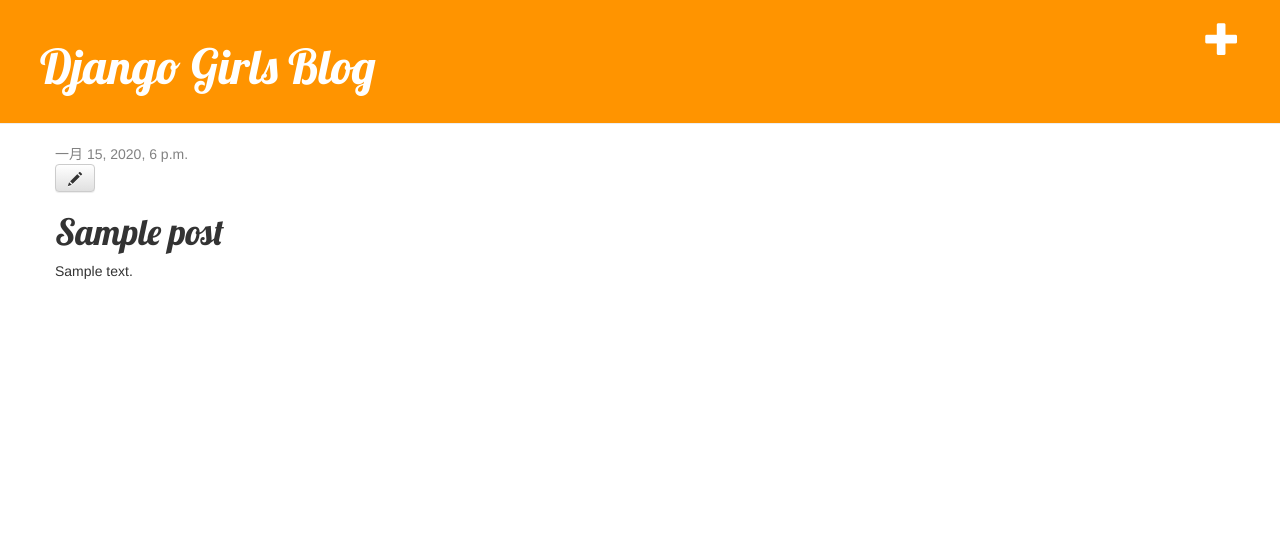
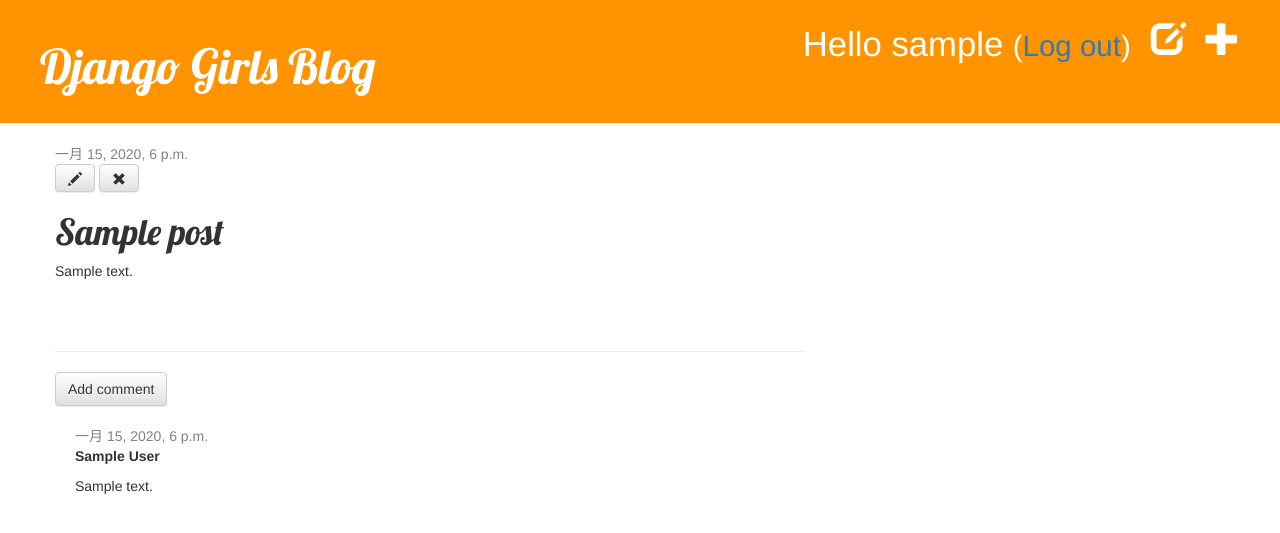
Before and after one commit to tismagic/my-first-blog, a Django app: page /post/1/ in a window 1280 px wide. Shown: the top 533 px of the page. Run offline with Django 3.2, Linux system fonts and the light colour scheme; a user stored in the database is signed in; tables that the repository leaves empty hold one stand-in row (values such as "Sample post"); some libraries are stand-ins or nearby versions.

Commit message:
add comment features

```diff
--- a/blog/admin.py
+++ b/blog/admin.py
@@ -1,5 +1,6 @@
 from django.contrib import admin
-from .models import Post
+from .models import Post, Comment
 
 # Register your models here.
 admin.site.register(Post)
+admin.site.register(Comment)
--- a/blog/models.py
+++ b/blog/models.py
@@ -15,3 +15,20 @@
 
     def __str__(self):
         return self.title
+
+    def approved_comments(self):
+        return self.comments.filter(approved_comment=True)
+
+class Comment(models.Model):
+    post = models.ForeignKey('blog.Post', on_delete=models.CASCADE, related_name='comments')
+    author = models.CharField(max_length=200)
+    text = models.TextField()
+    created_date = models.DateTimeField(default=timezone.now)
+    approved_comment = models.BooleanField(default=False)
+
+    def approve(self):
+        self.approved_comment = True
+        self.save()
+
+    def __str__(self):
+        return self.text
--- a/blog/static/css/blog.css
+++ b/blog/static/css/blog.css
@@ -44,3 +44,7 @@
 .post h1 a, .post h1 a:visited {
     color: #000000;
 }
+
+.comment {
+    margin: 20px 0px 20px 20px;
+}
--- a/blog/templates/blog/base.html
+++ b/blog/templates/blog/base.html
@@ -13,6 +13,10 @@
     <div class="page-header">
         {% if user.is_authenticated %}
         <a href="{% url 'post_new' %}" class="top-menu"><span class="glyphicon glyphicon-plus"></span></a>
+        <a href="{% url 'post_draft_list' %}" class="top-menu"><span class="glyphicon glyphicon-edit"></span></a>
+        <p class="top-menu">Hello {{ user.username }} <small>(<a href="{% url 'logout' %}">Log out</a>)</small></p>
+        {% else %}
+        <a href="{% url 'login' %}" class="top-menu"><span class="glyphicon glyphicon-lock"></span></a>
         {% endif %}
         <h1>
             <a href="/">Django Girls Blog</a>
--- a/blog/templates/blog/post_detail.html
+++ b/blog/templates/blog/post_detail.html
@@ -6,11 +6,33 @@
             <div class="date">
                 {{ post.published_date }}
             </div>
+        {% else %}
+            <a class="btn btn-default" href="{% url 'post_publish' pk=post.pk %}">Publish</a>
         {% endif %}
         {% if user.is_authenticated %}
         <a class="btn btn-default" href="{% url 'post_edit' pk=post.pk %}"><span class="glyphicon glyphicon-pencil"></span></a>
+        <a class="btn btn-default" href="{% url 'post_remove' pk=post.pk %}"><span class="glyphicon glyphicon-remove"></span></a>
         {% endif %}
         <h1>{{ post.title }}</h1>
         <p>{{ post.text|linebreaksbr }}</p>
     </div>
+    <hr>
+    <a class="btn btn-default" href="{% url 'add_comment_to_post' pk=post.pk %}">Add comment</a>
+    {% for comment in post.comments.all %}
+        {% if user.is_authenticated or comment.approved_comment %}
+        <div class="comment">
+            <div class="date">
+                {{ comment.created_date }}
+                {% if not comment.approved_comment %}
+                    <a class="btn btn-default" href="{% url 'comment_remove' pk=comment.pk %}"><span class="glyphicon glyphicon-remove"></span></a>
+                    <a class="btn btn-default" href="{% url 'comment_approve' pk=comment.pk %}"><span class="glyphicon glyphicon-ok"></span></a>
+                {% endif %}
+            </div>
+            <strong>{{ comment.author }}</strong>
+            <p>{{ comment.text|linebreaks }}</p>
+        </div>
+        {% endif %}
+    {% empty %}
+        <p>No comments here yet :( </p>
+    {% endfor %}
 {% endblock %}
--- a/blog/templates/blog/post_list.html
+++ b/blog/templates/blog/post_list.html
@@ -10,6 +10,7 @@
                 <a href="{% url 'post_detail' pk=post.pk %}">{{ post.title }}</a>
             </h1>
             <p>{{ post.text|linebreaksbr }}</p>
+            <a href="{% url 'post_detail' pk=post.pk %}">Comments: {{ post.approved_comments.count }}</a>
         </div>
     {% endfor %}
 {% endblock %}
--- a/blog/urls.py
+++ b/blog/urls.py
@@ -5,5 +5,11 @@
     path('', views.post_list, name='post_list'),
     path('post/<int:pk>/', views.post_detail, name='post_detail'),
     path('post/new/', views.post_new, name='post_new'),
-    path('post/<int:pk>/edit/', views.post_edit, name='post_edit')
+    path('post/<int:pk>/edit/', views.post_edit, name='post_edit'),
+    path('drafts/', views.post_draft_list, name='post_draft_list'),
+    path('post/<int:pk>/publish/', views.post_publish, name='post_publish'),
+    path('post/<int:pk>/remove/>', views.post_remove, name='post_remove'),
+    path('post/<int:pk>/comment/', views.add_comment_to_post, name='add_comment_to_post'),
+    path('comment/<int:pk>/approve/', views.comment_approve, name='comment_approve'),
+    path('comment/<int:pk>/remove/', views.comment_remove, name='comment_remove'),
 ]
--- a/blog/views.py
+++ b/blog/views.py
@@ -1,30 +1,49 @@
 from django.shortcuts import render, get_object_or_404, redirect
-from .models import Post
+from .models import Post, Comment
 from django.utils import timezone
-from .forms import PostForm
+from .forms import PostForm, CommentForm
+from django.contrib.auth.decorators import login_required
 
 # Create your views here.
 def post_list(request):
     posts = Post.objects.filter(published_date__lte=timezone.now()).order_by('published_date')
     return render(request, 'blog/post_list.html', {'posts': posts})
 
+@login_required
+def post_draft_list(request):
+    posts = Post.objects.filter(published_date__isnull=True).order_by('created_date')
+    return render(request, 'blog/post_draft_list.html', {'posts': posts})
+
+@login_required
+def post_publish(request, pk):
+    post = get_object_or_404(Post, pk=pk)
+    post.publish()
+    return redirect('post_detail', pk=pk)
+
+@login_required
+def post_remove(request, pk):
+    post = get_object_or_404(Post, pk=pk)
+    post.delete()
+    return redirect('post_list')
+
 def post_detail(request, pk):
     post = get_object_or_404(Post, pk=pk)
     return render(request, 'blog/post_detail.html', {'post': post})
 
+@login_required
 def post_new(request):
     if request.method == "POST":
         form = PostForm(request.POST)
         if form.is_valid():
             post = form.save(commit=False)
             post.author = request.user
-            post.published_date = timezone.now()
             post.save()
             return redirect('post_detail', pk=post.pk)
     else:
         form = PostForm()
     return render(request, 'blog/post_edit.html', {'form': form})
 
+@login_required
 def post_edit(request, pk):
     post = get_object_or_404(Post, pk=pk)
     if request.method == "POST":
@@ -32,9 +51,33 @@
         if form.is_valid():
             post = form.save(commit=False)
             post.author = request.user
-            post.published_date = timezone.now()
             post.save()
             return redirect('post_detail', pk=post.pk)
     else:
         form = PostForm(instance=post)
     return render(request, 'blog/post_edit.html', {'form': form})
+
+def add_comment_to_post(request, pk):
+    post = get_object_or_404(Post, pk=pk)
+    if request.method == "POST":
+        form = CommentForm(request.POST)
+        if form.is_valid():
+            comment = form.save(commit=False)
+            comment.post = post
+            comment.save()
+            return redirect('post_detail', pk=post.pk)
+    else:
+        form = CommentForm()
+    return render(request, 'blog/add_comment_to_post.html', {'form': form})
+
+@login_required
+def comment_approve(request, pk):
+    comment = get_object_or_404(Comment, pk=pk)
+    comment.approve()
+    return redirect('post_detail', pk=comment.post.pk)
+
+@login_required
+def comment_remove(request, pk):
+    comment = get_object_or_404(Comment, pk=pk)
+    comment.delete()
+    return redirect('post_detail', pk=comment.post.pk)
--- a/mysite/settings.py
+++ b/mysite/settings.py
@@ -27,6 +27,7 @@
 
 ALLOWED_HOSTS = []
 
+LOGIN_REDIRECT_URL = '/'
 
 # Application definition
 
--- a/mysite/urls.py
+++ b/mysite/urls.py
@@ -16,7 +16,11 @@
 from django.contrib import admin
 from django.urls import path, include
 
+from django.contrib.auth import views
+
 urlpatterns = [
     path('admin/', admin.site.urls),
-    path('', include('blog.urls'))
+    path('', include('blog.urls')),
+    path('accounts/login/', views.login, name='login'),
+    path('accounts/logout/', views.logout, name='logout', kwargs={'next_page': '/'})
 ]
```
Also changed, not shown: blog/forms.py (+6 -1 lines), blog/templates/blog/add_comment_to_post.html (added, +9 -0 lines), blog/templates/blog/post_draft_list.html (added, +11 -0 lines), blog/templates/registration/login.html (added, +24 -0 lines), blog/migrations/0002_comment.py (added).
